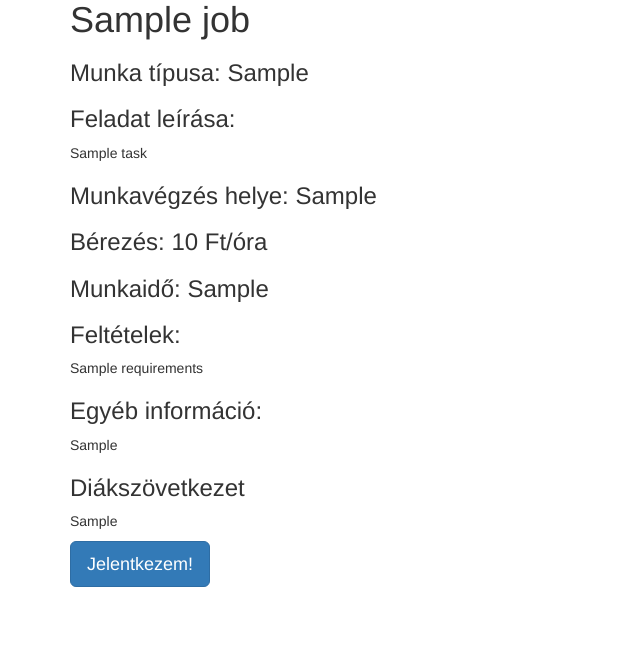
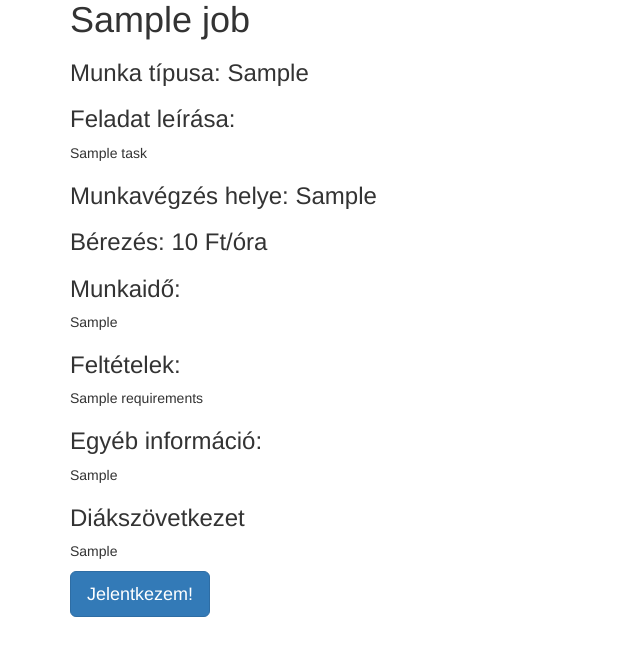
Before and after one commit to atesz17/diakmunkamost, a Django app: template jobs/templates/jobs/specific_job.html in a window 1280 px wide. Shown: the part 92-748 px from the top of the page, without its empty margins (0-640 px from the left). Run offline with Django 3.2, Linux system fonts and the light colour scheme; the template is opened without the code that fills it: most values are stand-ins (such as "Sample title", 1, 10 or a date in 2020); parts of the project's set-up code (start-up, migrations or seed data) failed here and were passed over; some libraries are stand-ins or nearby versions.

Commit message:
specific job page is vallalhatoan nez ki

```diff
--- a/jobs/static/jobs/css/myStyle.css
+++ b/jobs/static/jobs/css/myStyle.css
@@ -65,6 +65,11 @@ td  {
     padding: 10px;
 }
 
+.custom-container   {
+    min-width: 600px;
+    max-width: 800px;
+}
+
 #id_job_types, #id_order_by   {
     padding-left: 2px;
 }
--- a/jobs/templates/jobs/specific_job.html
+++ b/jobs/templates/jobs/specific_job.html
@@ -3,6 +3,7 @@
 {% block page_title %}{{ job.title }} | Diákmunka most!{% endblock %}
 
 {% block content %}
+<div class="custom-container">
   <h1 id="job-title">{{ job.title }}</h1>
   <h3 id="job-type">Munka típusa: {{ job.job_type }}</h3>
   <h3>Feladat leírása:</h3>
@@ -15,7 +16,8 @@
   {% else %}
     <h3 id="job-salary">Bérezés: {{ job.min_salary}} - {{ job.max_salary}} Ft/óra</h3>
   {% endif %}
-  <h3 id="job-working-hours">Munkaidő: {{ job.working_hours }}</h3>
+  <h3 id="job-working-hours">Munkaidő:</h3>
+  <p>{{ job.working_hours }}</p>
   <h3>Feltételek:</h3>
   <p id="job-requirements">{{ job.requirements }}</p>
   {% if job.other_info %}
@@ -25,4 +27,5 @@
   <h3>Diákszövetkezet</h3>
   <p id="job_provider">{{ job.job_provider }}</p>
   <a type="button" id="job-url" class="btn btn-primary btn-lg" href="{{ job.url }}">Jelentkezem!</a>
+</div>
 {% endblock %}
```
